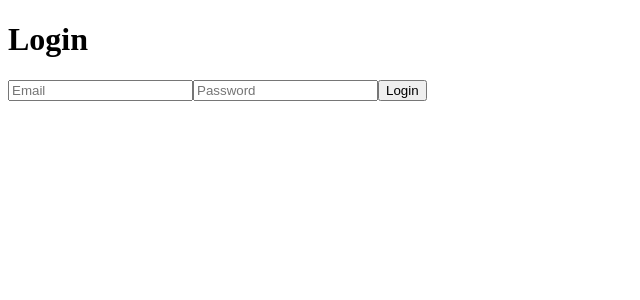
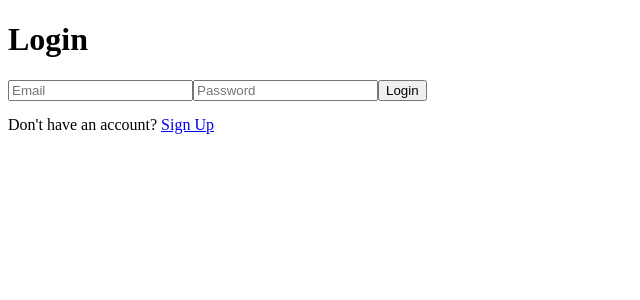
Before and after one commit to curreesan/odin-messaging-app, a React app in the folder frontend/: page /login in a window 1280 px wide. Shown: the top 300 px of the page, without its empty margins (0-640 px from the left). Built offline with nearby package versions, Linux system fonts and the light colour scheme; no server answers; the HTML template or start-up script is replaced by a standard one.

Commit message:
Add redirect links to login and sign up pages on either pages

```diff
--- a/frontend/src/pages/Login.jsx
+++ b/frontend/src/pages/Login.jsx
@@ -1,6 +1,6 @@
 import { useState, useEffect } from "react";
+import { Link, useNavigate } from "react-router-dom";
 import { supabase } from "../lib/supabase";
-import { useNavigate } from "react-router-dom";
 import { useAuth } from "../context/AuthContext";
 
 export default function Login() {
@@ -84,6 +84,10 @@ export default function Login() {
           {loading ? "Logging in..." : "Login"}
         </button>
       </form>
+
+      <p style={{ marginTop: "15px" }}>
+        Don't have an account? <Link to="/signup">Sign Up</Link>
+      </p>
     </div>
   );
 }
--- a/frontend/src/pages/Signup.jsx
+++ b/frontend/src/pages/Signup.jsx
@@ -1,6 +1,6 @@
 import { useState, useEffect } from "react";
+import { Link, useNavigate } from "react-router-dom";
 import { supabase } from "../lib/supabase";
-import { useNavigate } from "react-router-dom";
 import { useAuth } from "../context/AuthContext";
 
 export default function Signup() {
@@ -119,6 +119,10 @@ export default function Signup() {
           {loading ? "Creating Account..." : "Sign Up"}
         </button>
       </form>
+
+      <p style={{ marginTop: "15px" }}>
+        Already have an account? <Link to="/login">Login</Link>
+      </p>
     </div>
   );
 }
```
